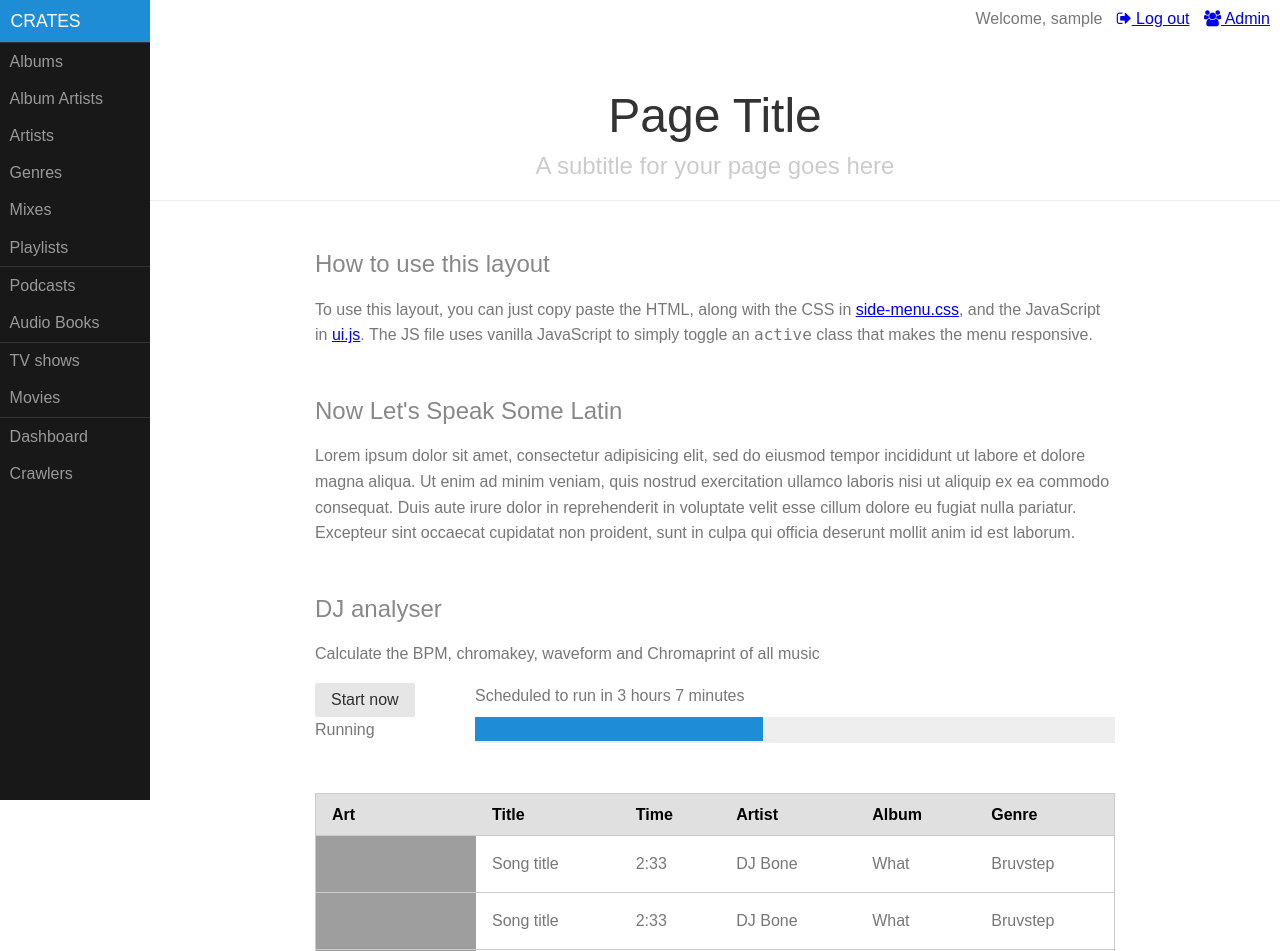
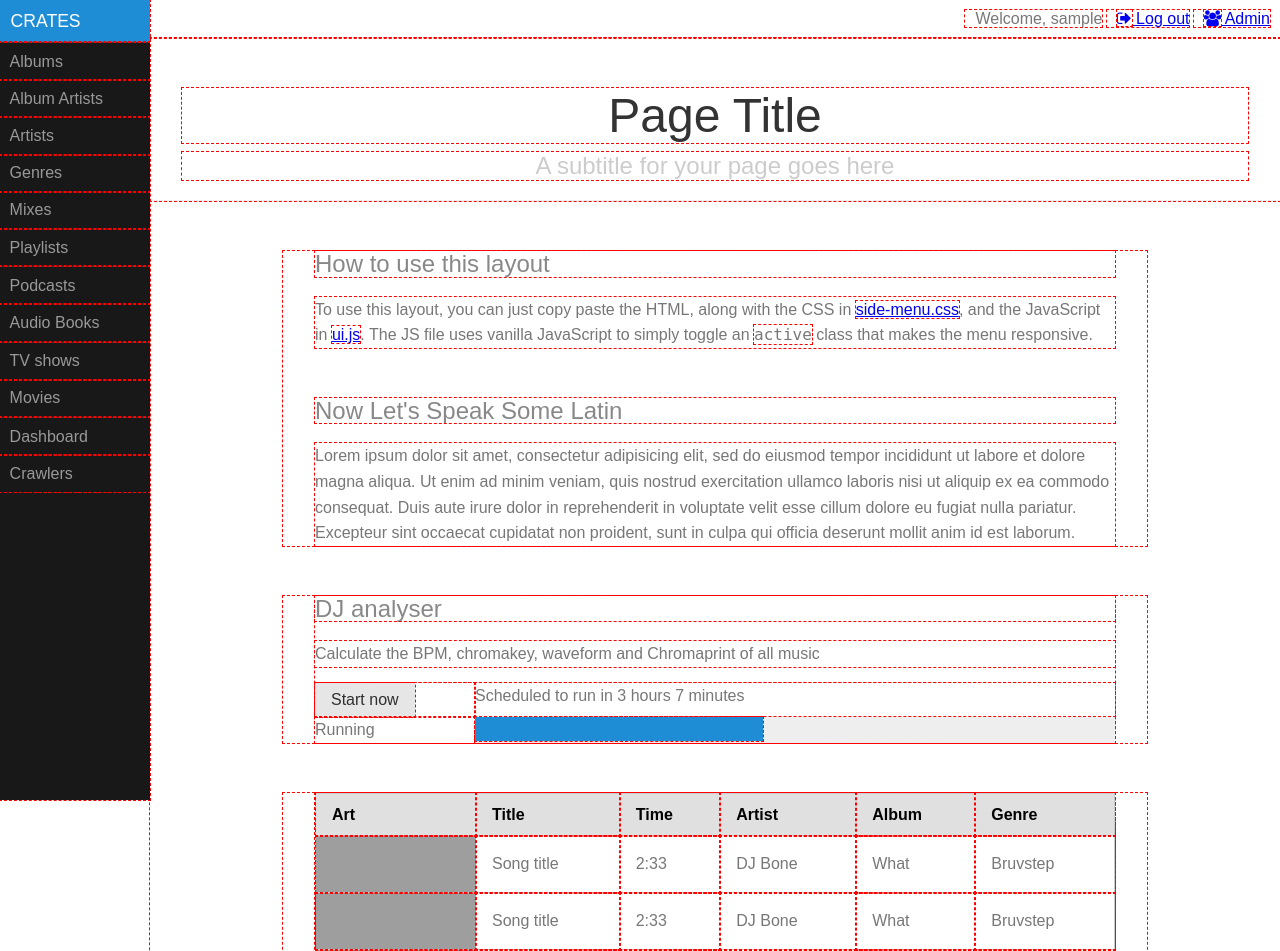
Before and after one commit to naggie/crates, a Django app: page / in a window 1280 px wide. Shown: the top 951 px of the page. Run offline with Django 3.2, Linux system fonts and the light colour scheme; the visitor is signed in with stand-in values (Sample User, id 1); some libraries are stand-ins or nearby versions; grey boxes are pictures that could not be loaded.

Commit message:
move to main css file, layout markers on

```diff
--- a/static/crates/main.css
+++ b/static/crates/main.css
@@ -36,3 +36,16 @@ table.songs td.art {
     background-size:cover;
     background-position:50%;
 }
+
+
+* {outline: 1px dashed red;}
+
+.job .progress {
+    background:#eee;
+}
+
+.job .progress .bar {
+    background:#1f8dd6;
+    width:45%;
+    height:24px
+}
--- a/templates/crates/index.html
+++ b/templates/crates/index.html
@@ -66,19 +66,21 @@
         </div>
 
         <div class="content">
+            <div class="job">
                 <h2 class="content-subhead">DJ analyser</h2>
                 <p>Calculate the BPM, chromakey, waveform and Chromaprint of all music</p>
                 <div class="pure-g">
                     <div class="pure-u-1-5">
                         <button class="pure-button">Start now</button>
                     </div>
-                <div class="pure-u-4-5">Scheduled to run in 3 hours 7 minutes</div>
+                    <div class="pure-u-4-5 time">Scheduled to run in 3 hours 7 minutes</div>
 
                     <div class="pure-u-1-5">
                         Running
                     </div>
-                <div class="pure-u-4-5" style="background:#eee;">
-                    <div class="bar" style="background:#1f8dd6;width:45%;height:24px"></div>
+                    <div class="pure-u-4-5 progress">
+                        <div class="bar"></div>
+                    </div>
                 </div>
             </div>
         </div>
```
Lines whose indentation alone changed are shown as unchanged.
